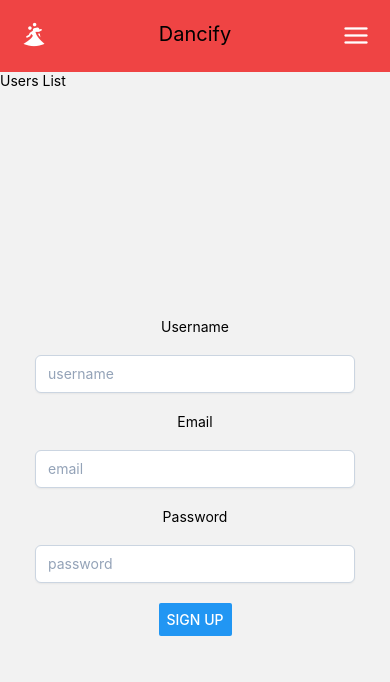
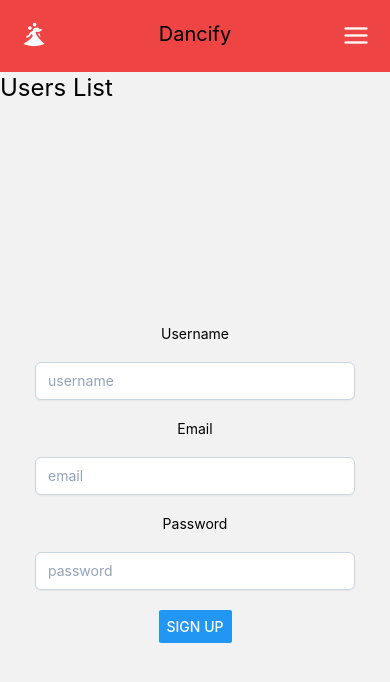
Before and after one commit to JSON-and-the-Arguments/dancify, a React Native app: screen /Home in a window 390 px wide. Shown: the top 682 px of the page. Built offline with nearby package versions, Linux system fonts and the light colour scheme; no server answers; the database is empty.

Commit message:
Few minor fixes

```diff
--- a/src/components/CreateProfile.jsx
+++ b/src/components/CreateProfile.jsx
@@ -129,7 +129,7 @@ const CreateProfile = () => {
     const updateProfile = doc(db, "users", `${values.firstname}`);
     handleUploadPicture()
     setDoc(updateProfile, values);
-    navigation.navigate('UsersList')
+    navigation.navigate('Home')
 
   };
 
--- a/src/components/Home.jsx
+++ b/src/components/Home.jsx
@@ -86,7 +86,7 @@ const Home = () => {
     <SafeAreaView className="flex-1">
       <Navbar />
       <TouchableOpacity onPress={() => navigation.navigate('UsersList')}>
-        <Text>Users List</Text>
+        <Text className='text-2xl'>Users List</Text>
       </TouchableOpacity>
       <View className="flex-1  justify-center items-center mt-5  space-y-5">
         <Text>Username</Text>
--- a/src/components/UsersList.jsx
+++ b/src/components/UsersList.jsx
@@ -13,7 +13,7 @@ const app = initializeApp(firebaseConfig);
 const UsersList = () => {
   const [users, setUsers] = useState([])
   const [picture, setPicture] = useState('')
-  const [loading, setLoading] = useState(true)
+  const [loading, setLoading] = useState(false)
 
 
   useEffect(() => {
```
